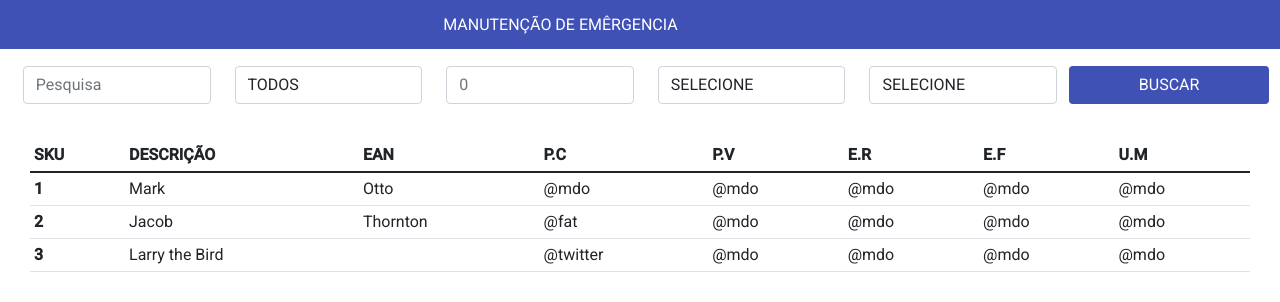
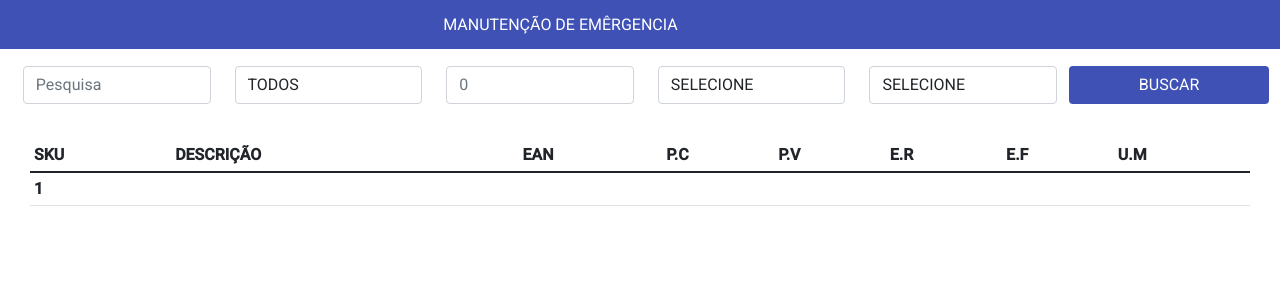
Before and after one commit to brunonovell/muito-mais, an Angular app: page / in a window 1280 px wide. Shown: the top 302 px of the page. Built offline with nearby package versions, Linux system fonts and the light colour scheme.

Commit message:
melhorias

```diff
--- a/src/app/components/formulario/formulario.component.ts
+++ b/src/app/components/formulario/formulario.component.ts
@@ -1,5 +1,4 @@
 import { Component, OnInit } from '@angular/core';
-import { MatListItem } from '@angular/material/list';
 
 @Component({
   selector: 'app-formulario',
--- a/src/app/components/tabela/tabela.component.html
+++ b/src/app/components/tabela/tabela.component.html
@@ -14,34 +14,15 @@
         </tr>
       </thead>
       <tbody>
-        <tr>
-          <th scope="row">1</th>
-          <td>Mark</td>
-          <td>Otto</td>
-          <td>@mdo</td>
-          <td>@mdo</td>
-          <td>@mdo</td>
-          <td>@mdo</td>
-          <td>@mdo</td>
-        </tr>
-        <tr>
-          <th scope="row">2</th>
-          <td>Jacob</td>
-          <td>Thornton</td>
-          <td>@fat</td>
-          <td>@mdo</td>
-          <td>@mdo</td>
-          <td>@mdo</td>
-          <td>@mdo</td>
-        </tr>
-        <tr>
-          <th scope="row">3</th>
-          <td colspan="2">Larry the Bird</td>
-          <td>@twitter</td>
-          <td>@mdo</td>
-          <td>@mdo</td>
-          <td>@mdo</td>
-          <td>@mdo</td>
+        <tr scope="row">
+          <th id="sku">1</th>
+          <td id="descricao"></td>
+          <td id="ean"></td>
+          <td id="precoCusto"></td>
+          <td id="precoVenda"></td>
+          <td id="estoqueReal"></td>
+          <td id="estoqueFiscal"></td>
+          <td id="unidadeMedida"></td>
         </tr>
       </tbody>
     </table>
--- a/src/app/components/tabela/tabela.component.ts
+++ b/src/app/components/tabela/tabela.component.ts
@@ -10,6 +10,7 @@ export class TabelaComponent implements OnInit {
   constructor() { }
 
   ngOnInit(): void {
+
   }
 
 }
--- a/src/index.html
+++ b/src/index.html
@@ -1,8 +1,9 @@
 <!doctype html>
-<html lang="en">
+<html lang="pt-br">
+
 <head>
   <meta charset="utf-8">
-  <title>MmManutencao</title>
+  <title>mm | manutenção de emergência</title>
   <base href="/">
   <meta name="viewport" content="width=device-width, initial-scale=1">
   <link rel="icon" type="image/x-icon" href="favicon.ico">
@@ -10,7 +11,9 @@
   <link href="https://fonts.googleapis.com/css2?family=Roboto:wght@300;400;500&display=swap" rel="stylesheet">
   <link href="https://fonts.googleapis.com/icon?family=Material+Icons" rel="stylesheet">
 </head>
+
 <body class="mat-typography">
   <app-root></app-root>
 </body>
+
 </html>
```
Also changed, not shown: 1 other file (tests, documents, lock files or other folders).
